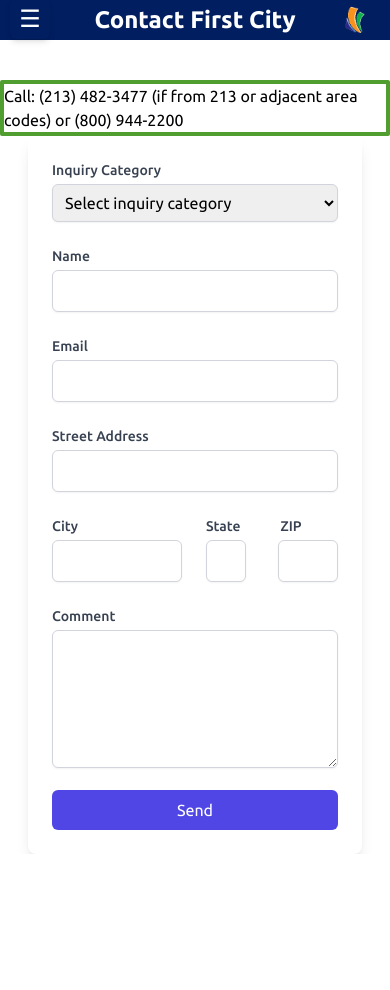
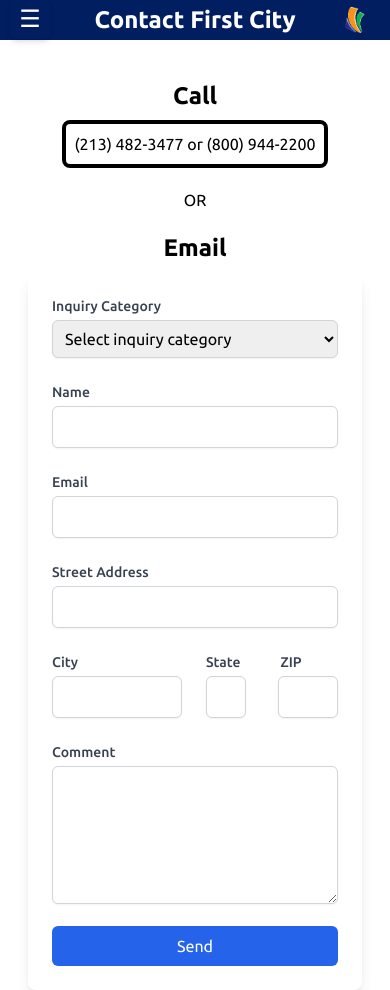
Before and after one commit to everettbu/savings-calc, a React (Vite) app in the folder savings-calculator/: page /contact in a window 390 px wide. Before the commit the page ends 854 px from the top, so only its background shows below. Built offline with nearby package versions, Linux system fonts and the light colour scheme.

Commit message:
slightly better phone number formatting + email validation + return to home button fix

```diff
--- a/savings-calculator/src/components/ContactForm.jsx
+++ b/savings-calculator/src/components/ContactForm.jsx
@@ -6,7 +6,7 @@
   const validationSchema = Yup.object({
     inquiryType: Yup.string().oneOf(['Technical Questions', 'Consumer Loans', 'General Information', 'Employment', 'Information Sharing Opt-Out', 'Real Estate Loans'], 'Invalid category').required('Required'),
     userName: Yup.string().required('Required'),
-    email: Yup.string().required('Required')
+    email: Yup.string().matches(/^(([^<>()\[\]\\.,;:\s@"]+(\.[^<>()\[\]\\.,;:\s@"]+)*)|(".+"))@((\[[0-9]{1,3}\.[0-9]{1,3}\.[0-9]{1,3}\.[0-9]{1,3}])|(([a-zA-Z\-0-9]+\.)+[a-zA-Z]{2,}))$/, 'Email not valid').required('Required')
   });
 
   return (
--- a/savings-calculator/src/pages/Contact.jsx
+++ b/savings-calculator/src/pages/Contact.jsx
@@ -36,10 +36,17 @@
                 </a>
             </header>
             <Menu isDrawerOpen={isDrawerOpen} toggleDrawer={toggleDrawer} navigate={navigate} />
-            <div className="border-4 border-secondary rounded-sm flex justify-center mt-10">
-                Call: (213) 482-3477 (if from 213 or adjacent area codes) or (800) 944-2200
+            <div className='text-2xl font-bold flex mt-10'>
+                    Call
+                </div>
+            <div className="border-4 border-black rounded-lg flex flex-col justify-center mt-2 items-center mb-5 p-2">
+                (213) 482-3477 or (800) 944-2200
             </div>
-            <main className="flex-col flex-1">
+            OR
+            <div className='font-bold text-2xl mt-5'>
+                Email
+            </div>
+            <main className="flex-col flex-1 mt-2">
             <div className="bg-white p-6 rounded-lg shadow-lg w-full max-w-md">
                     <ContactForm
                     initialValues={{
@@ -61,7 +68,7 @@
                     <button
                     type="submit"
                     form="contact-form"
-                    className="w-full bg-indigo-600 text-white py-2 px-4 rounded-md hover:bg-indigo-700 focus:outline-none focus:ring-2 focus:ring-offset-2 focus:ring-indigo-500 transition duration-300 mt-4"
+                    className="w-full bg-blue-600 text-white py-2 px-4 rounded-md hover:bg-blue-700 focus:outline-none focus:ring-2 focus:ring-offset-2 focus:ring-blue-500 transition duration-300 mt-4"
                     >
                         Send
                     </button>
--- a/savings-calculator/src/pages/ThankYou.jsx
+++ b/savings-calculator/src/pages/ThankYou.jsx
@@ -32,7 +32,7 @@
             <div>
                 <button
                 onClick={goToHome}
-                className='bg-tertiary text-white px-4 py-2 rounded-lg opacity-90 hover:bg-primary-dark hover:shadow-lg transition duration-300 mt-20 transform hover:scale-105'
+                className='bg-tertiary text-white px-4 py-2 rounded-lg opacity-90 hover:bg-tertiary-dark hover:shadow-lg transition duration-300 mt-20 transform hover:scale-105'
                 >
                     Return to Home
                 </button>
```
